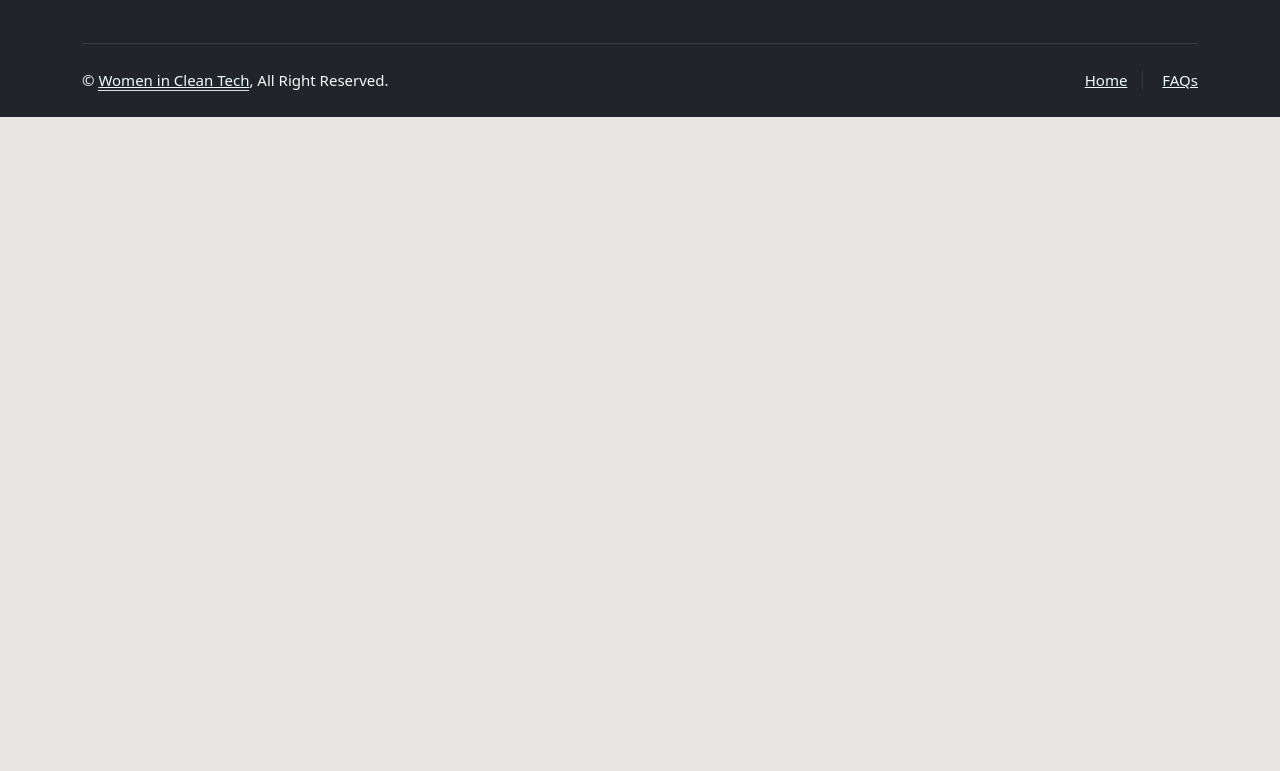
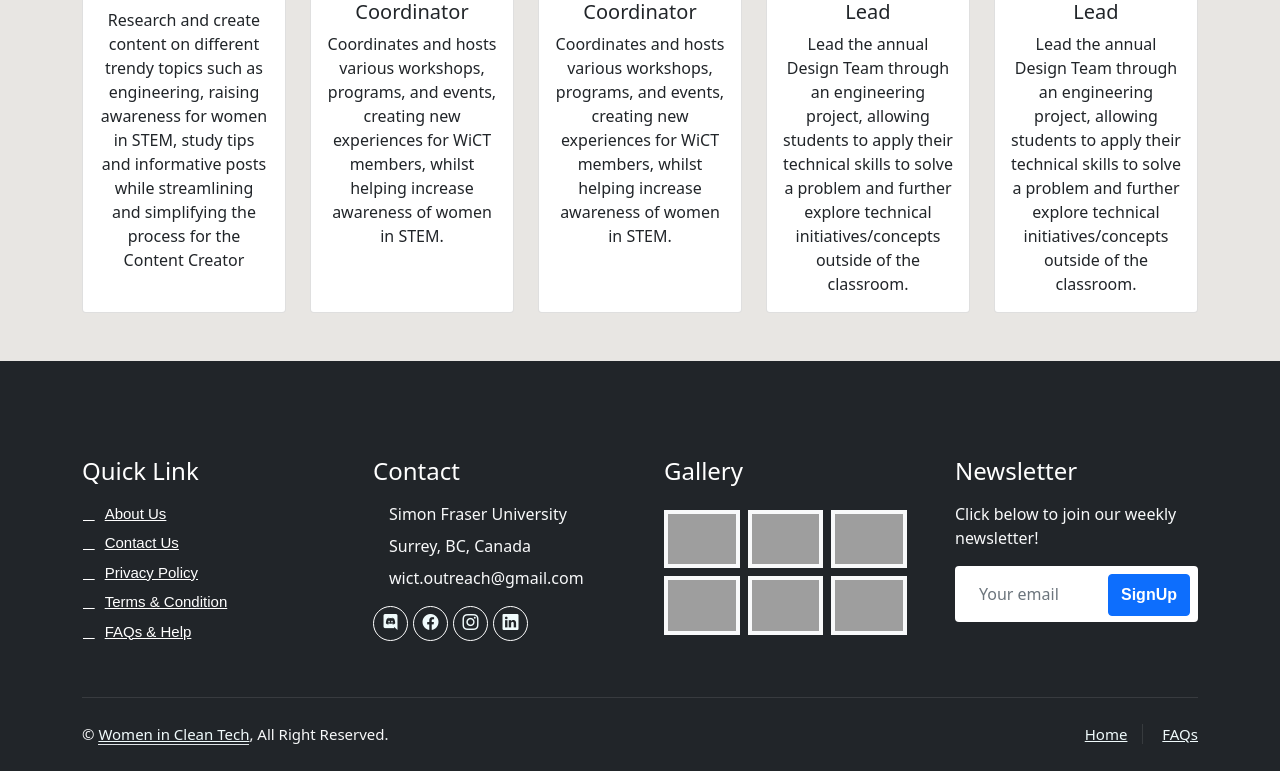
Before and after one commit to devinllu/wict-website, a Flask app: page /execs in a window 1280 px wide. Shown: the part 1869-2640 px from the top of the page. Before the commit the page ends 1986 px from the top, so only its background shows below. Run offline with Flask 2, Linux system fonts and the light colour scheme; grey boxes are pictures that could not be loaded.

Commit message:
added descriptions for execs

```diff
--- a/wict/templates/execs.html
+++ b/wict/templates/execs.html
@@ -11,8 +11,16 @@
                 <img class="img-fluid bg-light p-1 card-img-top" src="static/images/headshots/Yasmin-Dibai.jpg" alt="">
                 <div class="card-body">
                     <h5 class="card-title">Yasmin Dibai, President</h5>
-                    <p class="card-text"></p>
-                    <a href="#" class="btn btn-primary">Instagram</a>
+                    <p class="card-text">Oversees all WiCT matters to ensure that all operations are with due authority and in the best interest of the organization and its members, while ensuring that WiCT’s goals are being actively pursued.</p>
+                </div>
+            </div>
+        </div>
+        <div class="col d-flex align-items-stretch">
+            <div class="card">
+                <img class="img-fluid bg-light p-1 card-img-top" src="static/images/headshots/Zainab-Vajahath.jpg" alt="">
+                <div class="card-body">
+                    <h5 class="card-title">Zainab Vajahath, Co-Founder/President</h5>
+                    <p class="card-text">Founded WiCT in 2019.</p>
                 </div>
             </div>
         </div>
@@ -21,8 +29,7 @@
                 <img class="img-fluid bg-light p-1 card-img-top" src="static/images/headshots/Isabel-Trujillo.jpg" alt="">
                 <div class="card-body">
                     <h5 class="card-title">Isabel Trujillo, Vice-President</h5>
-                    <p class="card-text"></p>
-                    <a href="#" class="btn btn-primary">Facebook</a>
+                    <p class="card-text">Founded WiCT in 2019.</p>
                 </div>
             </div>
         </div>
@@ -31,8 +38,46 @@
                 <img class="img-fluid bg-light p-1 card-img-top" src="static/images/headshots/Shefali-Vishwakarma.jpg" alt="">
                 <div class="card-body">
                     <h5 class="card-title">Shefali Vishwakarma, Finance Lead</h5>
-                    <p class="card-text"></p>
-                    <a href="#" class="btn btn-primary">Instagram</a>
+                    <p class="card-text">Ensures that WiCT’s financial activities are compliant with SFSS policies and identifies potential financial opportunities to improve WiCT’s operations and functioning.</p>
+                </div>
+            </div>
+        </div>
+        <div class="col d-flex align-items-stretch">
+            <div class="card">
+                <img class="img-fluid bg-light p-1 card-img-top" src="static/images/headshots/Amrit-Senghera.jpg" alt="">
+                <div class="card-body">
+                    <h5 class="card-title">Amrit Senghera, Finance Assistant</h5>
+                    <p class="card-text">Works closely with the Finance Lead to manage WiCT’s expenses, reimbursements and handle event budgets, including submitting SFSS grants and requisition forms.</p>
+                </div>
+            </div>
+        </div>
+    </div>
+
+    <div class="row pt-2">
+        <div class="col d-flex align-items-stretch">
+            <div class="card">
+                <img class="img-fluid bg-light p-1 card-img-top" src="static/images/headshots/Cyrus-Urbanowicz.jpg" alt="">
+                <div class="card-body">
+                    <h5 class="card-title">Cyrus Urbanowicz, Outreach Lead</h5>
+                    <p class="card-text">Email correspondence and monitoring while developing relationships with various organizations and industry professionals, who can help and support WiCT’s values by establishing collaborations and partnerships.</p>
+                </div>
+            </div>
+        </div>
+        <div class="col d-flex align-items-stretch">
+            <div class="card">
+                <img class="img-fluid bg-light p-1 card-img-top" src="static/images/headshots/Alexandra-Szilagyi.png" alt="">
+                <div class="card-body">
+                    <h5 class="card-title">Alexandra Szilagyi, Outreach Assistant</h5>
+                    <p class="card-text">Support the Outreach Lead with tasks and further maintaining healthy relationships with WiCT members and the SFU community.</p>
+                </div>
+            </div>
+        </div>
+        <div class="col d-flex align-items-stretch">
+            <div class="card">
+                <img class="img-fluid bg-light p-1 card-img-top" src="static/images/headshots/Phanie-Phan.jpg" alt="">
+                <div class="card-body">
+                    <h5 class="card-title">Phanie Phan, Admin Coordinator</h5>
+                    <p class="card-text">Assists the President with various tasks that support WiCT, its operations, and its goals.</p>
                 </div>
             </div>
         </div>
@@ -41,18 +86,16 @@
                 <img class="img-fluid bg-light p-1 card-img-top" src="static/images/headshots/Sayeema-Afrin.jpg" alt="">
                 <div class="card-body">
                     <h5 class="card-title">Sayeema Afrin, Content Creator</h5>
-                    <p class="card-text"></p>
-                    <a href="#" class="btn btn-primary">Go somewhere</a>
+                    <p class="card-text">Research and create content on different trendy topics such as engineering, raising awareness for women in STEM, study tips and informative posts while streamlining and simplifying the process for the Content Creator</p>
                 </div>
             </div>
         </div>
         <div class="col d-flex align-items-stretch">
             <div class="card">
-                <img class="img-fluid bg-light p-1 card-img-top" src="static/images/headshots/Cyrus-Urbanowicz.jpg" alt="">
+                <img class="img-fluid bg-light p-1 card-img-top" src="static/images/headshots/Braidyn-Chang.jpg" alt="">
                 <div class="card-body">
-                    <h5 class="card-title">Cyrus Urbanowicz, Outreach Lead</h5>
-                    <p class="card-text"></p>
-                    <a href="#" class="btn btn-primary">Go somewhere</a>
+                    <h5 class="card-title">Braidyn Chang, Content Coordinator</h5>
+                    <p class="card-text">Research and create content on different trendy topics such as engineering, raising awareness for women in STEM, study tips and informative posts while streamlining and simplifying the process for the Content Creator</p>
                 </div>
             </div>
         </div>
@@ -61,64 +104,19 @@
     <div class="row pt-2">
         <div class="col d-flex align-items-stretch">
             <div class="card">
-                <img class="img-fluid bg-light p-1 card-img-top" src="static/images/headshots/Zainab-Vajahath.jpg" alt="">
+                <img class="img-fluid bg-light p-1 card-img-top" src="static/images/headshots/Clara-Park.jpg" alt="">
                 <div class="card-body">
-                    <h5 class="card-title">Zainab Vajahath, Miscellaneous</h5>
-                    <p class="card-text"></p>
-                    <a href="#" class="btn btn-primary">Go somewhere</a>
+                    <h5 class="card-title">Clara Park, Content Creator</h5>
+                    <p class="card-text">Research and create content on different trendy topics such as engineering, raising awareness for women in STEM, study tips and informative posts while streamlining and simplifying the process for the Content Creator</p>
                 </div>
             </div>
         </div>
         <div class="col d-flex align-items-stretch">
             <div class="card">
-                <img class="img-fluid bg-light p-1 card-img-top" src="static/images/headshots/Amrit-Senghera.jpg" alt="">
-                <div class="card-body">
-                    <h5 class="card-title">Amrit Senghera, Finance Assistant</h5>
-                    <p class="card-text"></p>
-                    <a href="#" class="btn btn-primary">Go somewhere</a>
-                </div>
-            </div>
-        </div>
-        <div class="col d-flex align-items-stretch">
-            <div class="card">
-                <img class="img-fluid bg-light p-1 card-img-top" src="static/images/headshots/Alexandra-Szilagyi.png" alt="">
-                <div class="card-body">
-                    <h5 class="card-title">Alexandra Szilagyi, Outreach Assistant</h5>
-                    <p class="card-text"></p>
-                    <a href="#" class="btn btn-primary">Go somewhere</a>
-                </div>
-            </div>
-        </div>
-        <div class="col d-flex align-items-stretch">
-            <div class="card">
-                <img class="img-fluid bg-light p-1 card-img-top" src="static/images/headshots/Braidyn-Chang.jpg" alt="">
-                <div class="card-body">
-                    <h5 class="card-title">Braidyn Chang, Content Coordinator</h5>
-                    <p class="card-text"></p>
-                    <a href="#" class="btn btn-primary">Go somewhere</a>
-                </div>
-            </div>
-        </div>
-        <div class="col d-flex align-items-stretch">
-            <div class="card">
-                <img class="img-fluid bg-light p-1 card-img-top" src="static/images/headshots/Clara-Park.jpg" alt="">
-                <div class="card-body">
-                    <h5 class="card-title">Clara Park, Content Creator</h5>
-                    <p class="card-text"></p>
-                    <a href="#" class="btn btn-primary">Go somewhere</a>
-                </div>
-            </div>
-        </div>
-    </div>
-
-    <div class="row pt-2">
-        <div class="col d-flex align-items-stretch">
-            <div class="card">
                 <img class="img-fluid bg-light p-1 card-img-top" src="static/images/headshots/Kathy-Nguyen.jpg" alt="">
                 <div class="card-body">
                     <h5 class="card-title">Kathy Nguyen, Event Coordinator</h5>
-                    <p class="card-text"></p>
-                    <a href="#" class="btn btn-primary">Go somewhere</a>
+                    <p class="card-text">Coordinates and hosts various workshops, programs, and events, creating new experiences for WiCT members, whilst helping increase awareness of women in STEM.</p>
                 </div>
             </div>
         </div>
@@ -127,18 +125,7 @@
                 <img class="img-fluid bg-light p-1 card-img-top" src="static/images/headshots/Harleen-Dhillon.jpg" alt="">
                 <div class="card-body">
                     <h5 class="card-title">Harleen Dhillon, Event Coordinator</h5>
-                    <p class="card-text"></p>
-                    <a href="#" class="btn btn-primary">Go somewhere</a>
-                </div>
-            </div>
-        </div>
-        <div class="col d-flex align-items-stretch">
-            <div class="card">
-                <img class="img-fluid bg-light p-1 card-img-top" src="static/images/headshots/Phanie-Phan.jpg" alt="">
-                <div class="card-body">
-                    <h5 class="card-title">Phanie Phan, Admin Coordinator</h5>
-                    <p class="card-text"></p>
-                    <a href="#" class="btn btn-primary">Go somewhere</a>
+                    <p class="card-text">Coordinates and hosts various workshops, programs, and events, creating new experiences for WiCT members, whilst helping increase awareness of women in STEM.</p>
                 </div>
             </div>
         </div>
@@ -147,8 +134,7 @@
                 <img class="img-fluid bg-light p-1 card-img-top" src="static/images/headshots/Kaylee-Meschke.jpg" alt="">
                 <div class="card-body">
                     <h5 class="card-title">Kaylee Meschke, Design Team Lead</h5>
-                    <p class="card-text"></p>
-                    <a href="#" class="btn btn-primary">Go somewhere</a>
+                    <p class="card-text">Lead the annual Design Team through an engineering project, allowing students to apply their technical skills to solve a problem and further explore technical initiatives/concepts outside of the classroom.</p>
                 </div>
             </div>
         </div>
@@ -157,8 +143,7 @@
                 <img class="img-fluid bg-light p-1 card-img-top" src="static/images/headshots/Jake-Loftus.jpg" alt="">
                 <div class="card-body">
                     <h5 class="card-title">Jake Loftus, Design Team Lead</h5>
-                    <p class="card-text"></p>
-                    <a href="#" class="btn btn-primary">Go somewhere</a>
+                    <p class="card-text">Lead the annual Design Team through an engineering project, allowing students to apply their technical skills to solve a problem and further explore technical initiatives/concepts outside of the classroom.</p>
                 </div>
             </div>
         </div>
```
